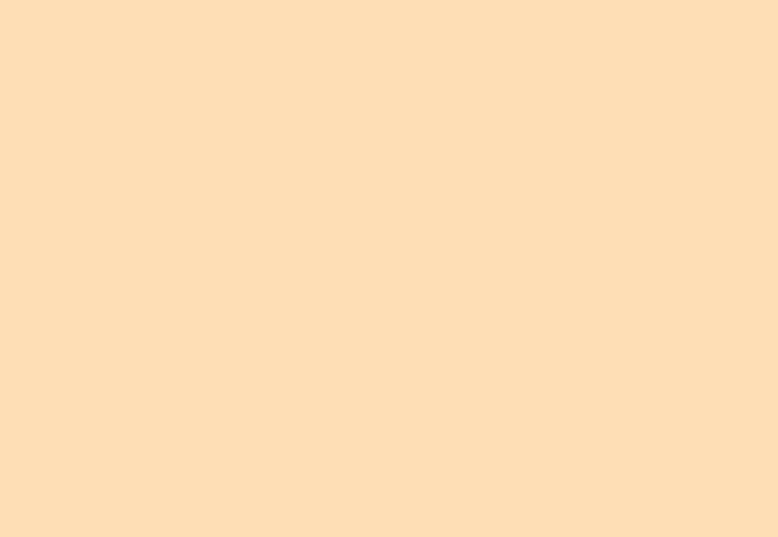
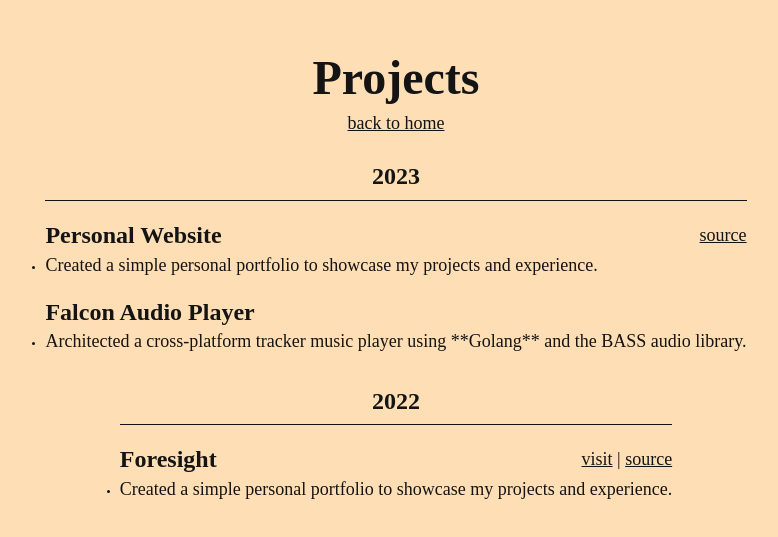
Before and after one commit to heroldev/arcless, a React (Vite) app: page /projects in a window 1280 px wide. Shown: the part 115-652 px from the top of the page, without its empty margins (244-1022 px from the left). Built offline with nearby package versions, Linux system fonts and the light colour scheme.

Commit message:
more project enhancements

```diff
--- a/src/index.less
+++ b/src/index.less
@@ -84,6 +84,9 @@ hr {
   border-top: 1px solid var(--arc-palette-subtitle, @resume-text);
   width: 40px;
   margin: 0.6em 0;
+  &.long {
+    width: 100%;
+  }
 }
 
 a {
--- a/src/views/Home/Home.less
+++ b/src/views/Home/Home.less
@@ -37,6 +37,18 @@
   margin-left: 0px;
 }
 
+.x-container-header {
+  display: flex;
+  justify-content: center;
+  align-items: center;
+  flex-direction: column;
+  place-items: center;
+  margin-top: 0.6em;
+  margin-right: 0px;
+  margin-bottom: 2.4em;
+  margin-left: 0px;
+}
+
 .x-p-small {
   font-size: var(--font-size-10);
 }
--- a/src/views/Projects/Projects.less
+++ b/src/views/Projects/Projects.less
@@ -2,6 +2,16 @@
 * Authored by Andrew Herold (heroldev)
 * Copyright 2023
 */
+.x-fl-rr-container-outer {
+  display: flex;
+  flex-direction: column;
+  text-align: left !important;
+  margin-top: 0em;
+  margin-right: 0px;
+  margin-bottom: 2.4em;
+  margin-left: 0px;
+}
+
 .x-fl-rr-container {
   display: flex;
   flex-direction: column;
--- a/src/views/Projects/Projects.tsx
+++ b/src/views/Projects/Projects.tsx
@@ -2,23 +2,34 @@
 * Authored by Andrew Herold (heroldev)
 * Copyright 2023
 */
+import { useEffect, useRef, useState } from "react"
+import { Link } from "react-router-dom"
+import "../../index.less"
 import "../Home/Home.less"
 import "./Projects.less"
 import getProjects from "./projectsList"
 
 const Projects = () => {
 
+  const baseProjects = useRef(null);
+
+  const [baseProjectsWidth, setBaseProjectsWidth] = useState(0)
+
   return (
     <>
+      <div className="x-container-header">
+        <h1 className={"x-title-name"}>Projects</h1>
+        <p><Link to="/">back to home</Link></p>
+      </div>
       {
-        getProjects().forEach((projectList, year) => {
-          console.log(projectList)
+        [...getProjects().keys()].map((year, idx) => {
           return (
             <>
-              <h1 className={"x-title-name"}>{year}</h1>
-              <div className={"x-fl-rr-container"}>
+              <h1 key={idx} className={"x-subtitle"}>{year}</h1>
+              <div className={"x-fl-rr-container-outer"}>
+                <hr className="long" />
                 {
-                  projectList.map((project, idx) => (
+                  getProjects().get(year)!.map((project, idx) => (
                     <div key={idx} className={"x-fl-rr-container"}>
                       <div className="x-heading-container">
                         <h2 className={"x-subtitle"}>{project.name}</h2>
@@ -41,6 +52,7 @@ const Projects = () => {
                     </div>
                   ))
                 }
+
               </div>
             </>
           )
--- a/src/views/Projects/projectsData.ts
+++ b/src/views/Projects/projectsData.ts
@@ -12,5 +12,22 @@ export const Projects2023: IProject[] = [
     bullets: [
       "Created a simple personal portfolio to showcase my projects and experience.",
     ]
+  },
+  {
+    name: "Falcon Audio Player",
+    bullets: [
+      "Architected a cross-platform tracker music player using **Golang** and the BASS audio library.",
+    ]
   }
 ]
+
+export const Projects2022: IProject[] = [
+  {
+    name: "Foresight",
+    visitLink: "foresight.heroldev.net",
+    sourceLink: "https://github.com/heroldev/foresight-client",
+    bullets: [
+      "Created a simple personal portfolio to showcase my projects and experience.",
+    ]
+  }
+]
--- a/src/views/Projects/projectsList.ts
+++ b/src/views/Projects/projectsList.ts
@@ -3,12 +3,13 @@
 * Copyright 2023
 */
 import { IProject } from "../../types/Projects";
-import { Projects2023 } from "./projectsData";
+import { Projects2022, Projects2023 } from "./projectsData";
 
 const getProjects = (): Map<number, IProject[]> => {
   const projectsMap = new Map<number, IProject[]>();
 
   projectsMap.set(2023, Projects2023)
+  projectsMap.set(2022, Projects2022)
 
   return projectsMap
 }
```
